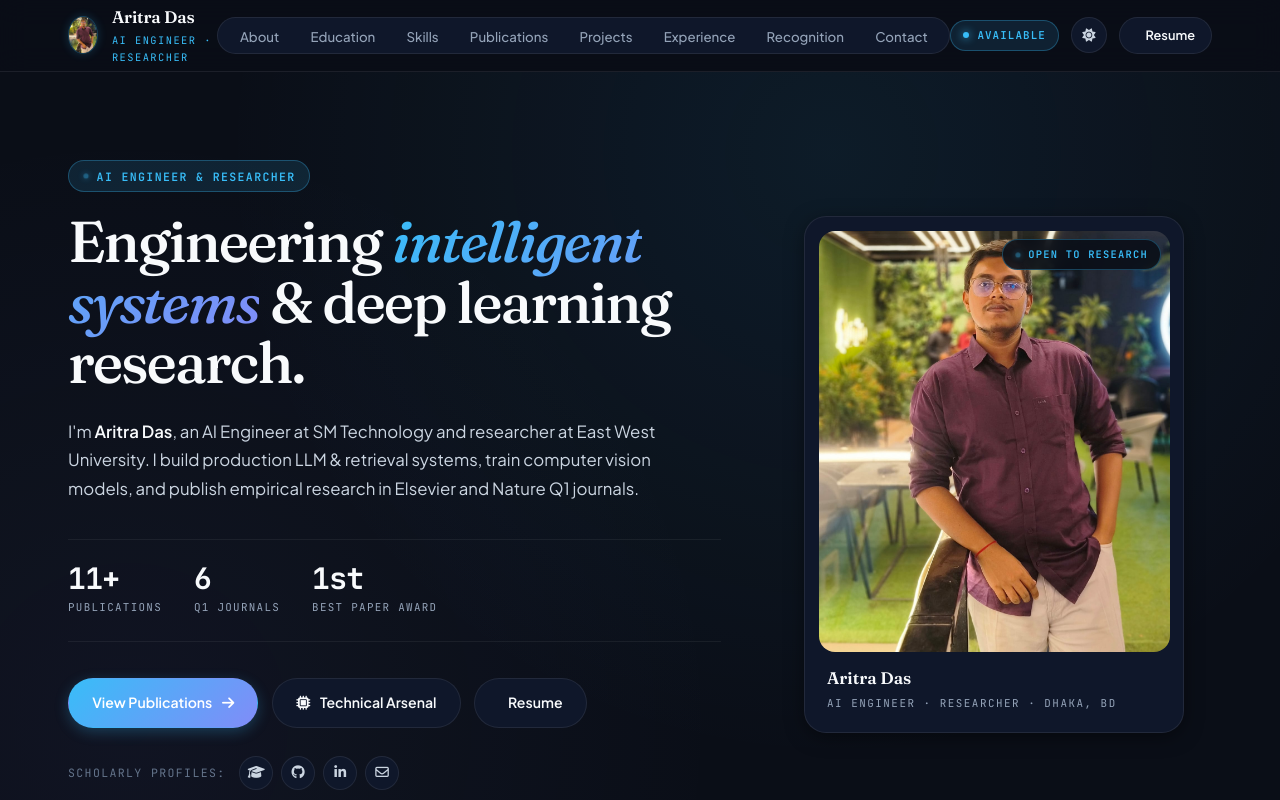
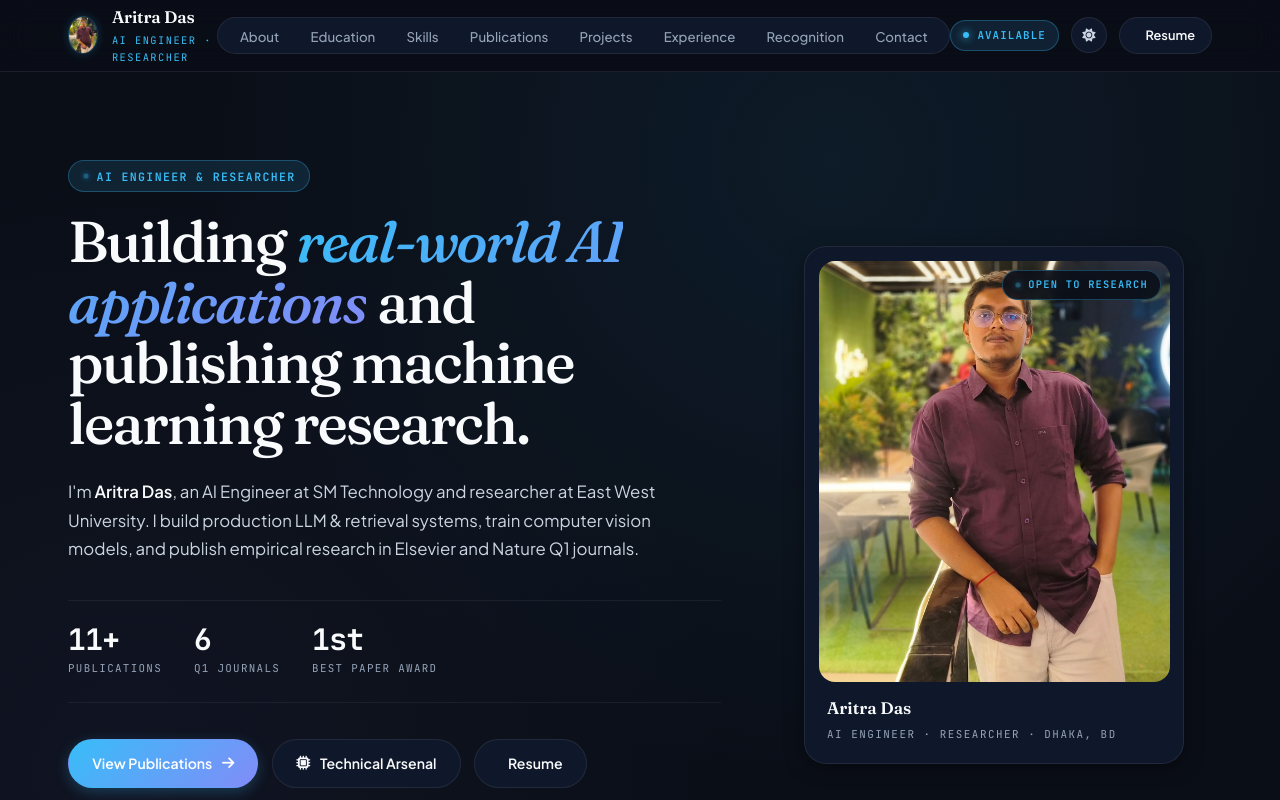
Before and after one commit to Aritra232/Aritra_Portfolio, a Next.js app: page / in a window 1280 px wide. Shown: the top 800 px of the page. Built offline with nearby package versions, Linux system fonts and the light colour scheme.

Commit message:
fix(hero): updated headline to natural human copy chosen by user

```diff
--- a/components/Hero.tsx
+++ b/components/Hero.tsx
@@ -16,7 +16,7 @@ export const Hero: React.FC = () => {
             </div>
 
             <h1 className="hero-editorial-h1">
-              Engineering <span className="hero-gradient-text">intelligent systems</span> &amp; deep learning research.
+              Building <span className="hero-gradient-text">real-world AI applications</span> and publishing machine learning research.
             </h1>
 
             <p className="hero-editorial-bio">
--- a/data/profile.ts
+++ b/data/profile.ts
@@ -28,7 +28,7 @@ export const profileData: ProfileData = {
   role: "AI Engineer & Researcher",
   affiliation: "SM Technology • East West University",
   location: "Dhaka, Bangladesh",
-  headline: "Building production AI systems & deep learning research.",
+  headline: "Building real-world AI applications and publishing machine learning research.",
   bio: "I'm an AI Engineer at SM Technology and a researcher at East West University, Dhaka. Most of my work involves building production LLM & RAG services, training computer vision models, and exploring graph neural networks.",
   email: "aritrad768@gmail.com",
   github: "https://github.com/Aritra232",
```
